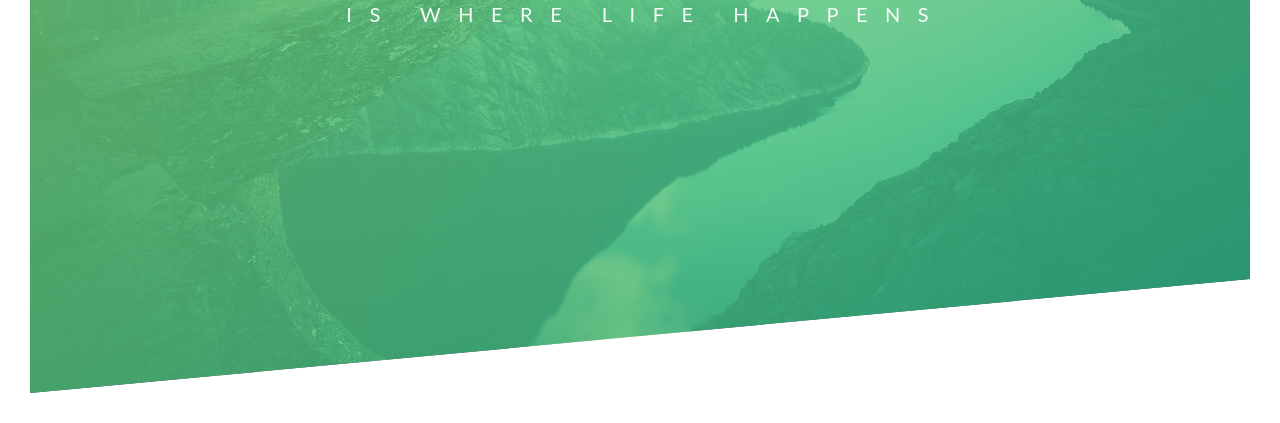
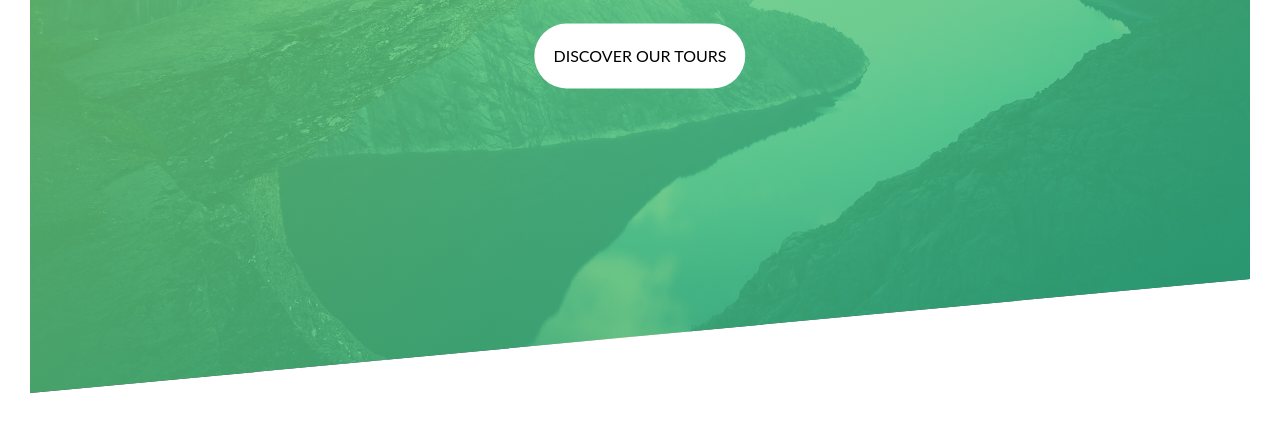
Before and after one commit to vitorpiovezam/css-ninja, a plain HTML site: page chapter2/chapter2-index.html in a window 1280 px wide. Shown: the part 397-820 px from the top of the page. Drawn offline with Linux system fonts and the light colour scheme.

Commit message:
Added a animated button
Signed-off-by: Vitor <vitorpiovezam@yadex.com>

```diff
--- a/chapter2/chapter2-index.html
+++ b/chapter2/chapter2-index.html
@@ -24,11 +24,14 @@
 	 </aside>
 
 	 <aside class="text-box">
+
 	 	<h1 class="header-title">
-	 	<span class="heading-primary-main">OUTDOORS</span>
-	 	<span class="heading-primary-sub">IS WHERE LIFE HAPPENS</span>
-	 </h1>
+	 	 <span class="heading-primary-main">OUTDOORS</span>
+	 	 <span class="heading-primary-sub">IS WHERE LIFE HAPPENS</span>
+	 	</h1>
 
+
+	 	<a href="#" class="btn btn-white">Discover our tours</a>
 	 </aside>
 
 	</header>
--- a/chapter2/css/animations.css
+++ b/chapter2/css/animations.css
@@ -6,8 +6,8 @@
 		right: 50px;
 	}
 
-	20%{
-		right:-50px;
+	45%{
+		right:-30px;
 	}
 
 	100%{
@@ -27,3 +27,33 @@
 		left: 0px;
 	}
 }
+
+.btn{
+	box-shadow: 0px 0px 0px;
+	transition: 0.4s all;
+}
+.btn:link,
+.btn:visited {
+	text-transform: uppercase;
+}
+
+
+.btn:hover{
+
+	/*
+	transform: translateY(-10px);
+	box-shadow: 0px 8px 30px;
+	transition: 1s all;
+	*/
+	transform: scale(1.11);
+}
+.btn:active {
+	transform: translateY(-3px) !important;
+	transition: 0.3s all;
+
+}
+
+.btn:visited {
+	transform: translateY(0px) !important;
+	transition: 0.3s all;
+}
--- a/chapter2/css/style.css
+++ b/chapter2/css/style.css
@@ -51,6 +51,7 @@ body{
 	top: 45%;
 	left: 50%;
 	transform: translate(-50%,-50%);
+	text-align: center;
 }
 
 .header-title{
@@ -74,8 +75,24 @@ body{
 	font-weight: 400;
 	letter-spacing:17.5px;
 	animation: moveInRight 7s;
+	margin-bottom: 50px;
 }
 
+.btn{
+
+}
+
+
+.btn-white{
+	background-color: white;
+	padding: 19px;
+	border-radius: 100px;
+	text-decoration: none;
+	color: black;
+	position: relative;
+	display: inline-block;
+	box-shadow: 30px;
+}
 
 
 
```
